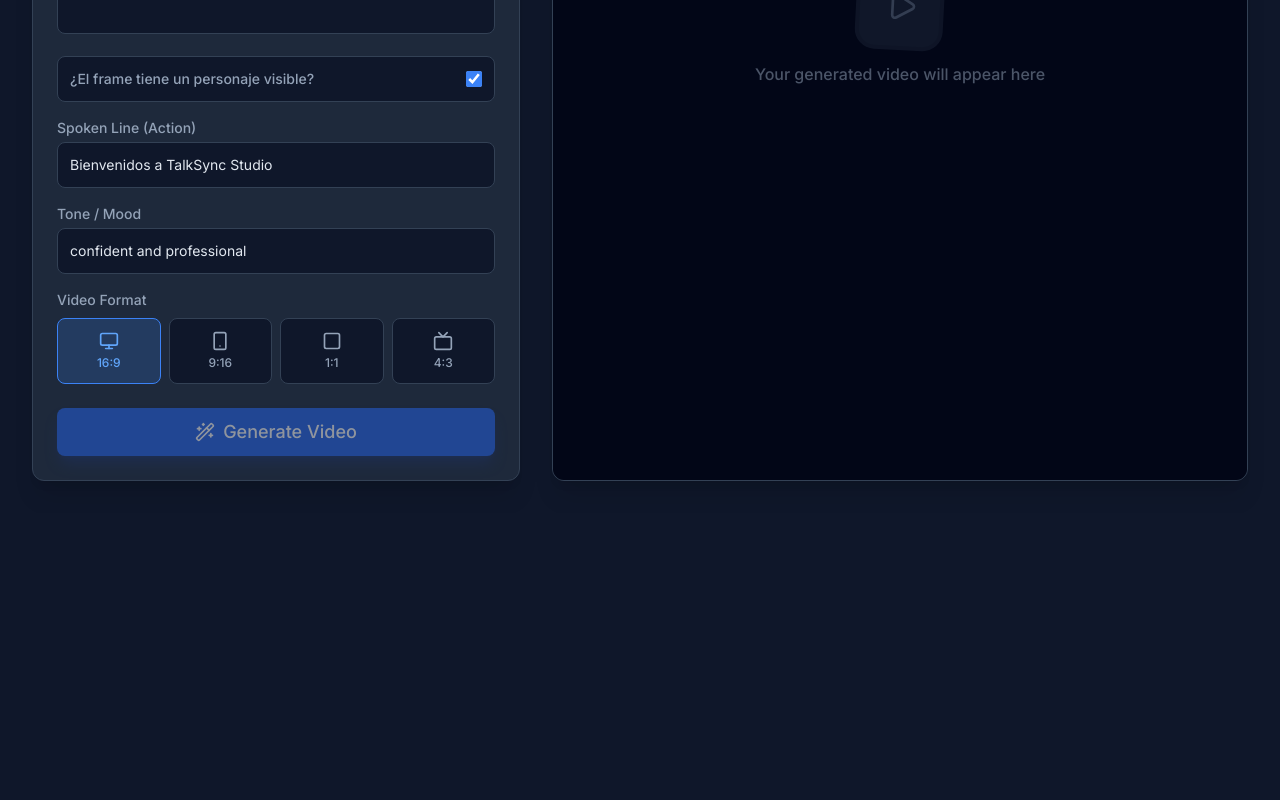
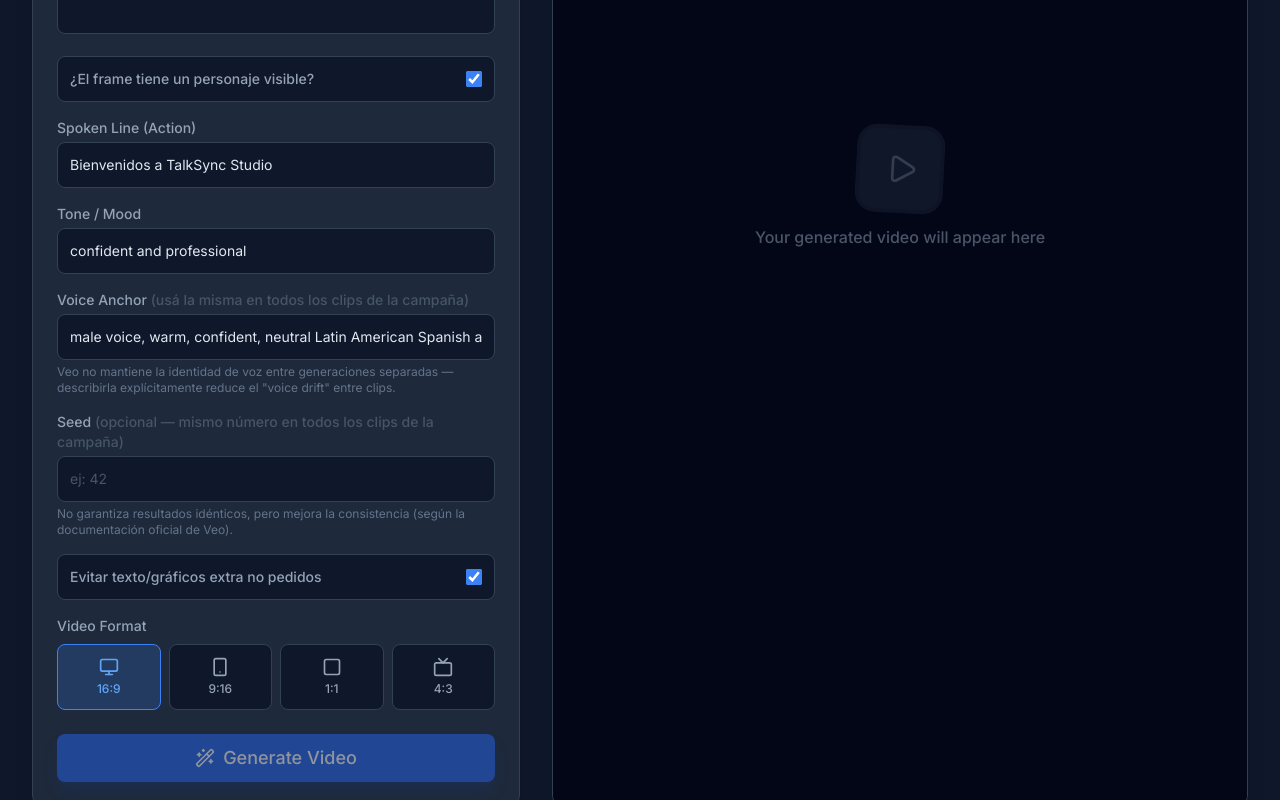
Before and after one commit to jairoamayalaverde/Video-Contador, a React (Vite) app: page / in a window 1280 px wide. Shown: the part 588-1388 px from the top of the page. Before the commit the page ends 1101 px from the top, so only its background shows below. Built offline with nearby package versions, Linux system fonts and the light colour scheme; no server answers.

Commit message:
Update App.tsx New feature

```diff
--- a/App.tsx
+++ b/App.tsx
@@ -17,6 +17,25 @@ const App: React.FC = () => {
   // no como diálogo de "el personaje está diciendo" — eso confundía al
   // modelo cuando no había nadie en la imagen a quien atribuirle la voz.
   const [hasCharacter, setHasCharacter] = useState<boolean>(true);
+
+  // Ancla de voz: Veo no mantiene la identidad de voz entre llamadas
+  // separadas si no se la describís explícitamente cada vez — sin esto,
+  // cada clip puede sonar con una voz distinta aunque sea "el mismo
+  // personaje". Usá la MISMA descripción en todos los clips de una campaña.
+  const [voiceAnchor, setVoiceAnchor] = useState<string>(
+    "male voice, warm, confident, neutral Latin American Spanish accent, mid-30s, consistent across all clips"
+  );
+
+  // Seed: no garantiza determinismo total (según la doc oficial de Veo),
+  // pero lo mejora. Reutilizar el mismo seed entre clips de una misma
+  // campaña ayuda a la consistencia general.
+  const [seed, setSeed] = useState<string>("");
+
+  // Evita que el modelo agregue texto/gráficos en pantalla que vos no
+  // pediste (ej. un CTA inventado cuando el Spoken Line menciona un sitio
+  // web). Se puede desactivar si en algún clip sí querés que el modelo
+  // agregue texto libremente.
+  const [suppressExtraText, setSuppressExtraText] = useState<boolean>(true);
   const [refImage, setRefImage] = useState<string | null>(null);
   // Dimensiones reales (px) de la imagen de referencia subida, para poder
   // avisar si es muy chica o si no es 16:9 antes de gastar una generación.
@@ -196,14 +215,17 @@ const App: React.FC = () => {
 
     try {
       const dialogueClause = hasCharacter
-        ? `The character is saying: "${scriptLine}". The tone is ${tone}.`
-        : `Voice-over narration (no on-screen speaker, the scene has no character): "${scriptLine}". The tone is ${tone}.`;
-      const fullPrompt = `${prompt} ${dialogueClause}`;
+        ? `The character is saying: "${scriptLine}". The tone is ${tone}. Voice: ${voiceAnchor}.`
+        : `Voice-over narration (no on-screen speaker, the scene has no character): "${scriptLine}". The tone is ${tone}. Voice: ${voiceAnchor}.`;
+      const noTextClause = suppressExtraText
+        ? " Do not add any new on-screen text, captions, subtitles, logos, or graphic overlays beyond what is already visible in the reference image."
+        : "";
+      const fullPrompt = `${prompt} ${dialogueClause}${noTextClause}`;
 
       setStatusMessage(`Sending request to Veo (${aspectRatio})...`);
 
-      // 4. PASAMOS EL ASPECT RATIO A LA FUNCIÓN
-      const url = await generateVideo(fullPrompt, refImage, aspectRatio);
+      // 4. PASAMOS EL ASPECT RATIO Y EL SEED A LA FUNCIÓN
+      const url = await generateVideo(fullPrompt, refImage, aspectRatio, seed ? Number(seed) : undefined);
 
       setVideoUrl(url);
       setStatusMessage("Generation complete!");
@@ -403,6 +425,51 @@ const App: React.FC = () => {
                   />
                 </div>
 
+                <div>
+                  <label className="block text-sm font-medium text-slate-400 mb-1">
+                    Voice Anchor <span className="text-slate-600">(usá la misma en todos los clips de la campaña)</span>
+                  </label>
+                  <input
+                    type="text"
+                    value={voiceAnchor}
+                    onChange={(e) => setVoiceAnchor(e.target.value)}
+                    placeholder="ej: male voice, warm, confident, neutral Latin American Spanish accent, mid-30s"
+                    className="w-full bg-[#0f172a] border border-slate-700 rounded-lg p-3 text-sm text-slate-200 placeholder-slate-600 focus:ring-2 focus:ring-blue-500 focus:border-transparent"
+                  />
+                  <p className="text-xs text-slate-500 mt-1">
+                    Veo no mantiene la identidad de voz entre generaciones separadas — describirla explícitamente reduce el "voice drift" entre clips.
+                  </p>
+                </div>
+
+                <div>
+                  <label className="block text-sm font-medium text-slate-400 mb-1">
+                    Seed <span className="text-slate-600">(opcional — mismo número en todos los clips de la campaña)</span>
+                  </label>
+                  <input
+                    type="number"
+                    value={seed}
+                    onChange={(e) => setSeed(e.target.value)}
+                    placeholder="ej: 42"
+                    className="w-full bg-[#0f172a] border border-slate-700 rounded-lg p-3 text-sm text-slate-200 placeholder-slate-600 focus:ring-2 focus:ring-blue-500 focus:border-transparent"
+                  />
+                  <p className="text-xs text-slate-500 mt-1">
+                    No garantiza resultados idénticos, pero mejora la consistencia (según la documentación oficial de Veo).
+                  </p>
+                </div>
+
+                <div className="flex items-center justify-between bg-[#0f172a] border border-slate-700 rounded-lg p-3">
+                  <label htmlFor="suppressExtraText" className="text-sm font-medium text-slate-400 cursor-pointer">
+                    Evitar texto/gráficos extra no pedidos
+                  </label>
+                  <input
+                    id="suppressExtraText"
+                    type="checkbox"
+                    checked={suppressExtraText}
+                    onChange={(e) => setSuppressExtraText(e.target.checked)}
+                    className="w-4 h-4 accent-blue-500 cursor-pointer"
+                  />
+                </div>
+
                 {/* 5. SECCIÓN NUEVA: VIDEO FORMAT */}
                 <div>
                   <label className="block text-sm font-medium text-slate-400 mb-2">Video Format</label>
```
